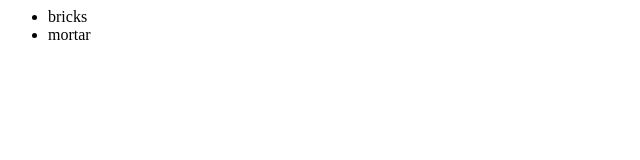
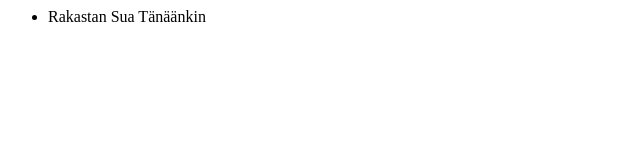
Before and after one commit to Taikina/newGitTest1, a plain HTML site: page index.html in a window 1280 px wide. Shown: the whole page, without its empty margins (0-640 px from the left). Drawn offline with Linux system fonts and the light colour scheme.

Commit message:
update index.html

```diff
--- a/index.html
+++ b/index.html
@@ -2,8 +2,7 @@
 	<body>
 		<div>
 			<ul>
-				<li>bricks</li>
-				<li>mortar</li>
+				<li>Rakastan Sua Tänäänkin</li>
 			</ul>
 		</div>
 	</body>
```
